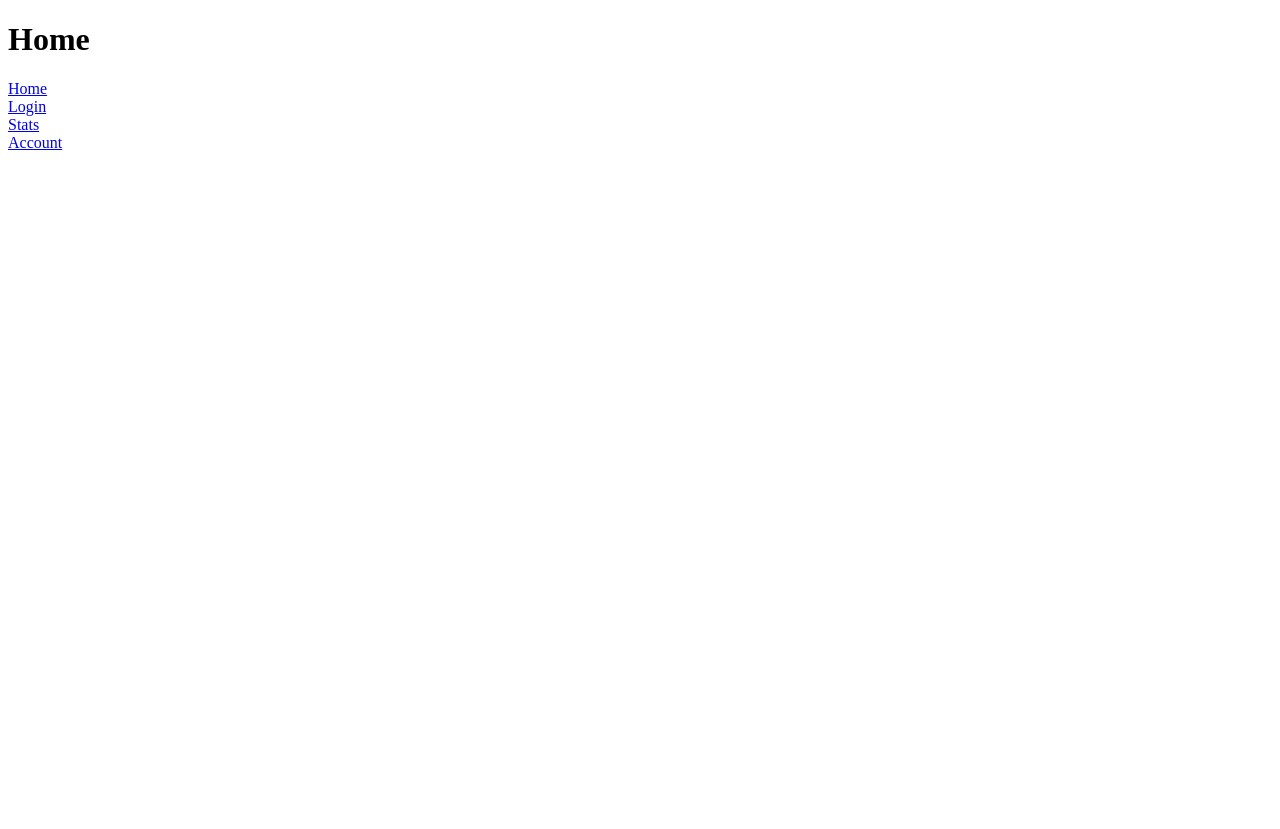
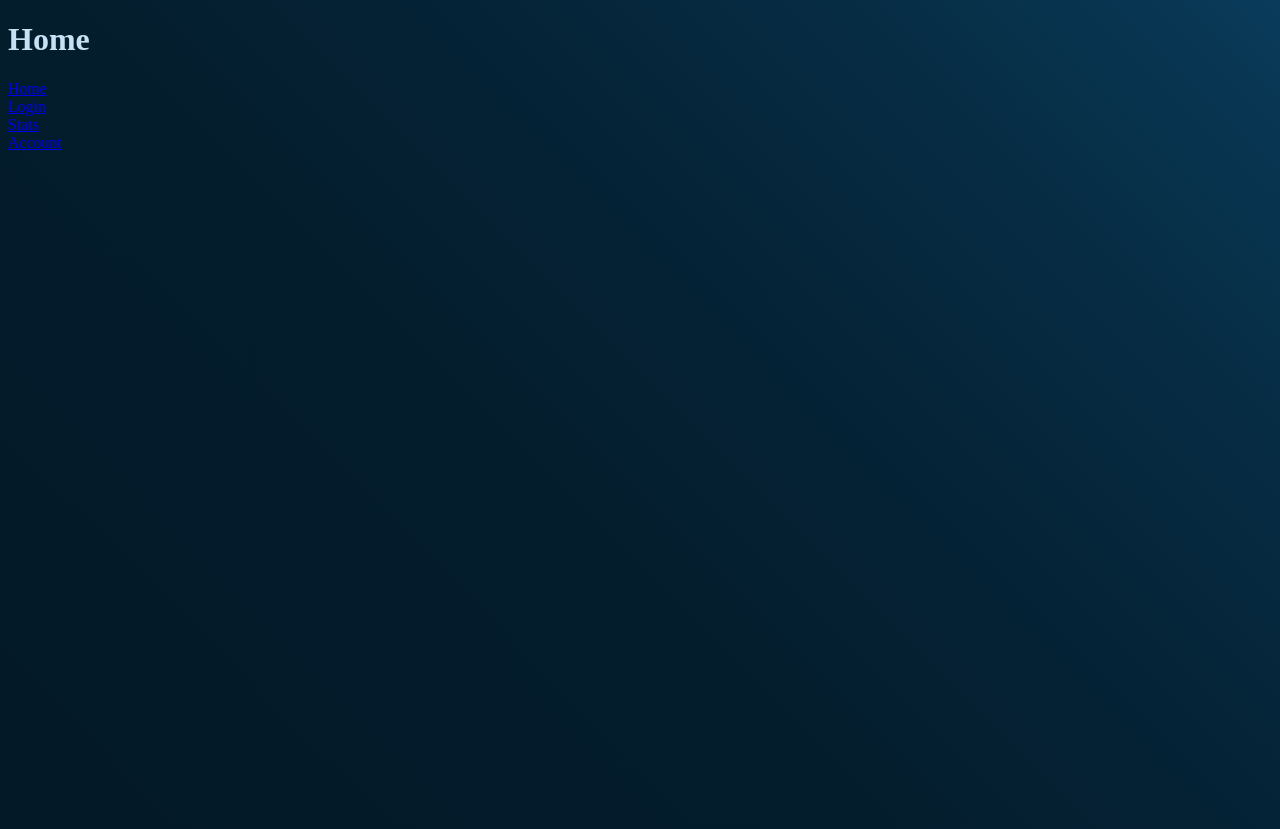
Before and after one commit to takitamMAJECZKA/swimming-app, a React (Vite) app: page / in a window 1280 px wide. Before the commit the page ends 800 px from the top, so only its background shows below. Built offline with nearby package versions, Linux system fonts and the light colour scheme.

Commit message:
Making all files and gettin ready w project

```diff
--- a/index.html
+++ b/index.html
@@ -3,6 +3,7 @@
   <head>
     <meta charset="UTF-8" />
     <link rel="icon" type="image/svg+xml" href="/vite.svg" />
+    <link rel="stylesheet" href="./src/style.css">
     <meta name="viewport" content="width=device-width, initial-scale=1.0" />
     <title>Swimming App</title>
   </head>
--- /dev/null
+++ b/src/style.css
@@ -0,0 +1,16 @@
+:root{
+    --dominant: #031927;
+    --light-dominant: #093b5a;
+    --dark-aqua: #508aa8;
+    --aqua: #9dd1f1;
+    --light-aqua: #c8e0f4;
+    --red: #ba1200;
+}
+body{
+    background: linear-gradient(45deg, var(--dominant), 75%,  var(--light-dominant));
+    background-repeat: no-repeat;
+    height: 100vh;
+}
+h1{
+    color:  var(--light-aqua);
+}
```
Also changed, not shown: workoutPattern.json (added, +21 -0 lines), src/Components/LoginForm.jsx (added), src/Pages/Patterns.jsx (added).
